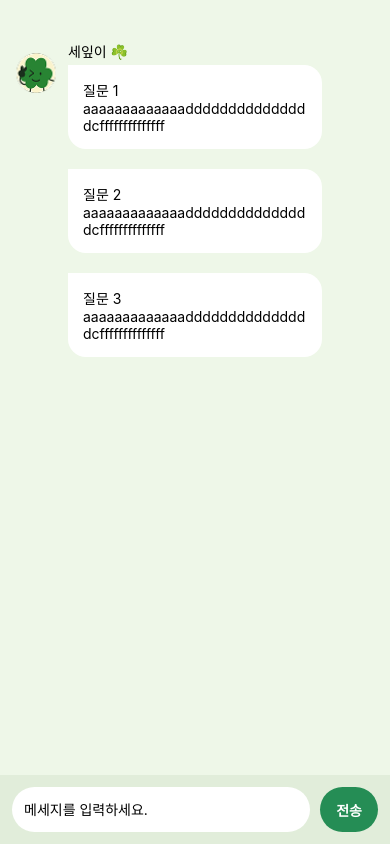
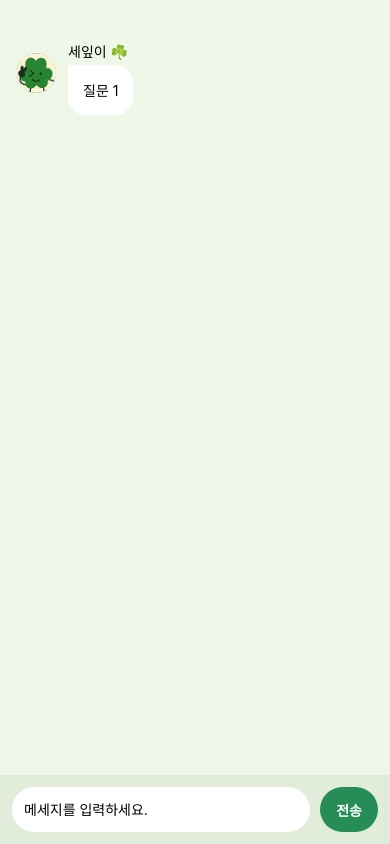
Before and after one commit to kookmin-sw/capstone-2025-13, a React Native app in the folder Frontend/src/: screen /DailyTopic in a window 390 px wide. Built offline with nearby package versions, Linux system fonts and the light colour scheme; a web font is replaced by a local one.

Commit message:
[Feat] 질문 및 답변 관리 로직 개선 및 채팅 기록 렌더링 기능 추가

```diff
--- a/Frontend/src/screens/DailyTopic.tsx
+++ b/Frontend/src/screens/DailyTopic.tsx
@@ -15,23 +15,52 @@ import { useState, useRef, useEffect } from "react";
 
 export default function DailyTopic() {
     const [answer, setAnswer] = useState<string>("");
-    const [answerList, setAnswerList] = useState<string[]>([]);
-    const [questionList, setQuestionList] = useState<string[]>([]);
+    const [chatHistory, setChatHistory] = useState<{ type: "question" | "answer"; text: string }[]>([]);
+    const [currentQuestionIndex, setCurrentQuestionIndex] = useState(0);
     const scrollRef = useRef<ScrollView>(null);
 
-    const questionCnt = 3;
+    const questionList = [
+        "질문 1", "질문 2", "질문 3", "질문 4", "질문 5"
+    ];
+
+    useEffect(() => {
+        if (questionList.length > 0) {
+            setChatHistory(prevHistory => [
+                ...prevHistory,
+                { type: "question", text: questionList[0] }
+            ]);
+        }
+    }, []);
 
     const handleSend = () => {
         if (answer.trim() === "") return;
-        setAnswerList([...answerList, answer]);
+
+        setChatHistory(prevHistory => [
+            ...prevHistory,
+            { type: "answer", text: answer }
+        ]);
         setAnswer("");
+
+        setTimeout(() => {
+            setCurrentQuestionIndex(prev => prev + 1);
+
+            if (currentQuestionIndex + 1 < questionList.length) {
+                setChatHistory(prevHistory => [
+                    ...prevHistory,
+                    { type: "question", text: questionList[currentQuestionIndex + 1] }
+                ]);
+            }
+        }, 500);
     };
 
     useEffect(() => {
         scrollRef.current?.scrollToEnd({ animated: true });
-    }, [answerList]);
+    }, [chatHistory]);
 
-    const questions = () => (
+    const renderChat = () => {
+        return chatHistory.map((item, index) => (
+            <View key={index} style={dailyTopicstyles.itemContainer}>
+                {item.type === "question" ? (
                     <View style={dailyTopicstyles.questionContainer}>
                         <Image
                             source={require("../assets/Images/cloverProfile.png")}
@@ -39,35 +68,23 @@ export default function DailyTopic() {
                         />
                         <View style={dailyTopicstyles.contentContainer}>
                             <Text>세잎이 ☘️</Text>
-                {Array.from({ length: questionCnt }).map((_, index) => (
-                    <View key={index} style={dailyTopicstyles.itemContainer}>
-                        <Question
-                            question={`질문 ${index + 1} aaaaaaaaaaaaadddddddddddddddcffffffffffffff`}
-                        />
-                    </View>
-                ))}
+                            <Question question={item.text} />
                         </View>
                     </View>
-    );
-
-    const answers = () => (
+                ) : (
                     <View style={dailyTopicstyles.answerContainer}>
                         <View style={dailyTopicstyles.contentContainer}>
-                {answerList.map((ans, index) => (
-                    <View key={index} style={dailyTopicstyles.itemContainer}>
-                        <Answer answer={ans} />
+                            <Answer answer={item.text} />
                         </View>
-                ))}
-            </View>
-            {answerList.length > 0 && (
                         <Image
                             source={require("../assets/Images/cloverProfile.png")}
                             style={dailyTopicstyles.userProfileImage}
                         />
+                    </View>
                 )}
-
             </View>
-    );
+        ));
+    };
 
     return (
         <KeyboardAvoidingView
@@ -81,8 +98,8 @@ export default function DailyTopic() {
                     ref={scrollRef}
                     showsVerticalScrollIndicator={false}
                 >
-                    {questions()}
-                    {answers()}
+                    {/* 채팅 기록 렌더링 */}
+                    {renderChat()}
                 </ScrollView>
                 <View style={dailyTopicstyles.inputContainer}>
                     <TextInput
```
Lines whose indentation alone changed are shown as unchanged.
